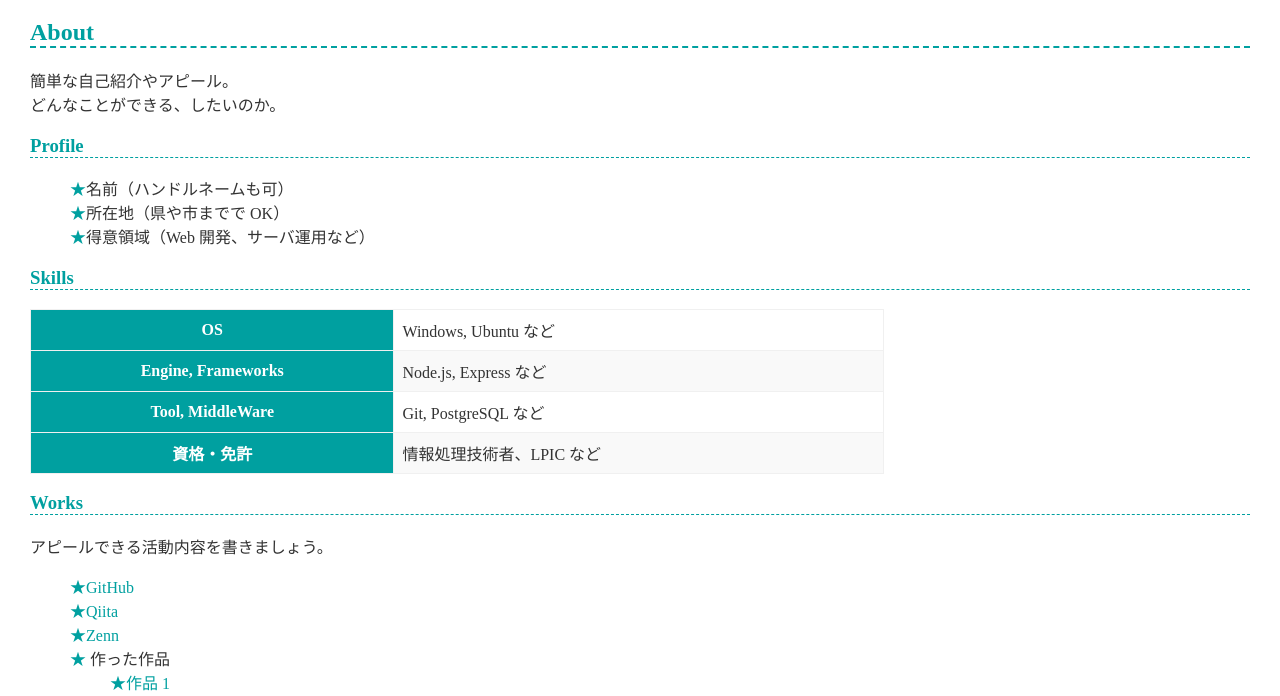
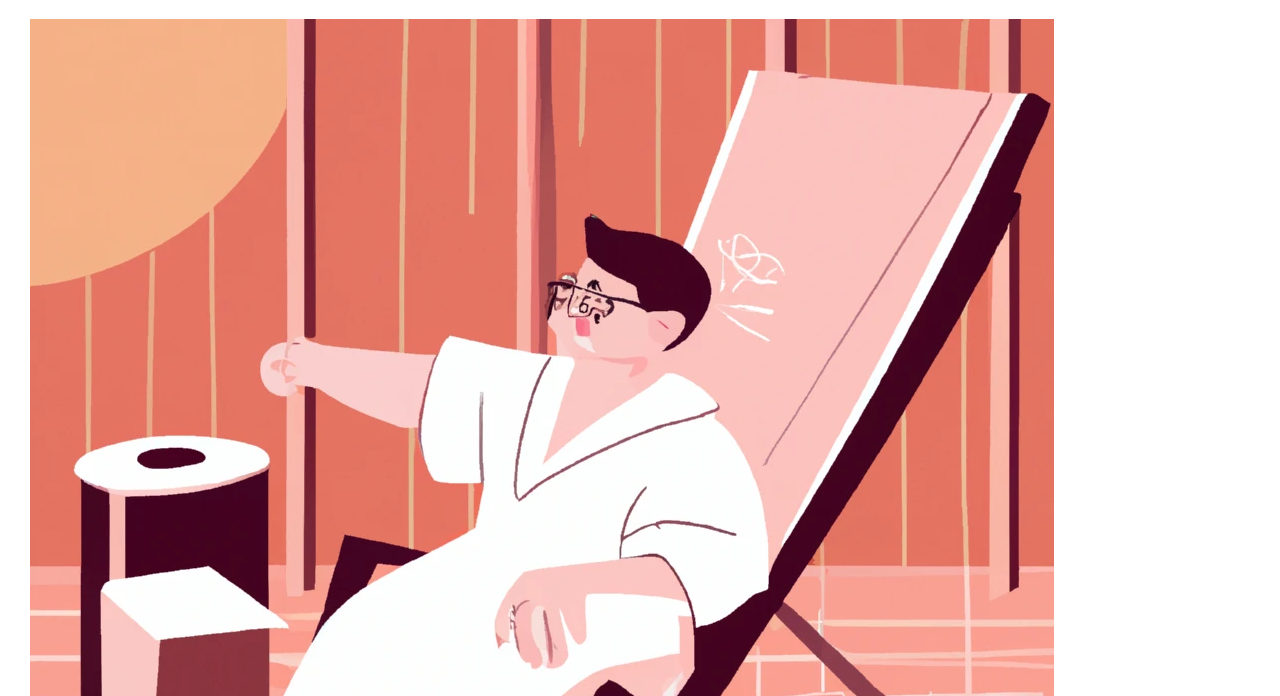
Before and after one commit to nakadashizosan/nakadashizosan.github.io, a plain HTML site: page index.html in a window 1280 px wide. Shown: the part 94-790 px from the top of the page. Drawn offline with Linux system fonts and the light colour scheme.

Commit message:
プロフィール画像の追加　修正

```diff
--- a/index.html
+++ b/index.html
@@ -8,7 +8,7 @@
   </head>
   <body>
     <h1>nakadashizosan</h1>
-    <imag src="DALL·E 2023-04-05 11.33.02.png">
+    <img src="DALL·E 2023-04-05 11.33.02.png">
 
     <h2>About</h2>
     <p>
```
